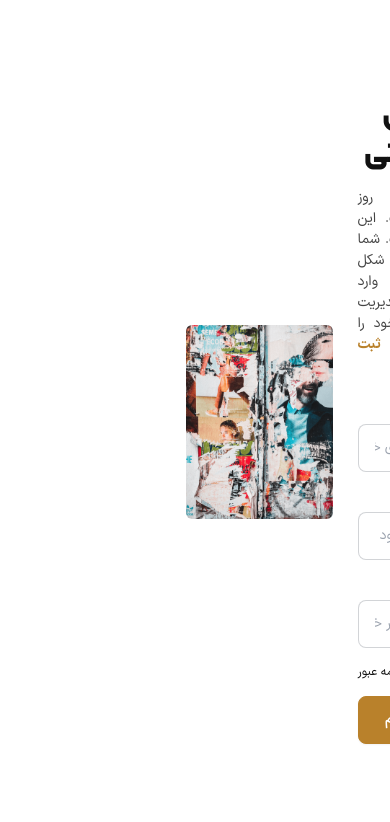
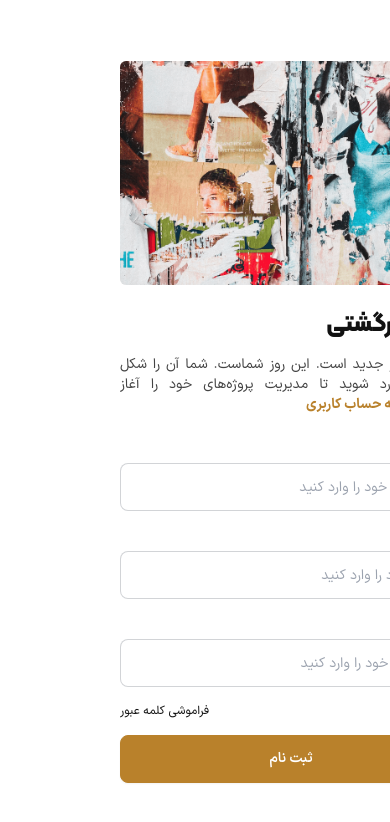
Before and after one commit to mahdi7596/mahdimahdiyani-webapp-v1, a React (Vite) app in the folder client/: page /signup in a window 390 px wide. Shown: the top 822 px of the page. Built offline with nearby package versions, Linux system fonts and the light colour scheme.

Commit message:
signup page uix finished and made it responsive

```diff
--- a/client/src/pages/Signup.tsx
+++ b/client/src/pages/Signup.tsx
@@ -24,24 +24,24 @@ const Signup = () => {
       email: email.value,
       password: password.value,
     };
-    console.log(formData); // Handle form submission here
+    console.log(formData); // Handle form submission
   };
 
   return (
-    <section className="section-container h-screen flex items-center justify-between p-12">
-      <div className="w-1/3 flex flex-col gap-y-6 mx-auto">
+    <section className="section-container h-screen flex flex-col-reverse sm:flex-row items-center gap-y-6 justify-center sm:justify-between gap-x-6 lg:gap-x-0 px-6 lg:p-12">
+      <div className="w-full sm:w-1/3 md:w-1/2 lg:w-1/3 flex flex-col gap-y-6 mx-auto h-fit">
         <div className="flex flex-col gap-y-3.5">
-          <h2 className="text-3xl text-neutral font-headingFont font-extrabold">
+          <h2 className="text-2xl lg:text-3xl text-neutral font-headingFont font-extrabold">
             خوش برگشتی
           </h2>
-          <p className="text-justify text-neutrals500">
+          <p className="text-sm lg:text-base text-justify text-neutrals500">
             امروز یک روز جدید است. این روز شماست. شما آن را شکل می‌دهید. وارد
             شوید تا مدیریت پروژه‌های خود را آغاز کنید.
             <Link
               to={"/register"}
               className="mr-2 font-bold text-primary hover:text-primary800 hover:btn-link"
             >
-              ثبت نام
+              ورود به حساب کاربری
             </Link>
           </p>
         </div>
@@ -75,7 +75,7 @@ const Signup = () => {
           />
 
           <Link to={"/register"} className="hover:btn-link self-end text-xs">
-            فراموشی کلمه عبور{" "}
+            فراموشی کلمه عبور
           </Link>
           <Button
             text="ثبت نام"
@@ -84,8 +84,11 @@ const Signup = () => {
           />
         </form>
       </div>
-      <div className="w-1/2">
-        <img src={art} className="max-h-screen w-full rounded-md" />
+      <div className="w-full sm:w-8/12 md:w-1/2">
+        <img
+          src={art}
+          className="h-56 sm:h-full sm:max-h-screen w-full rounded-md object-cover "
+        />
       </div>
     </section>
   );
```
Also changed, not shown: 1 other file (tests, documents, lock files or other folders).
